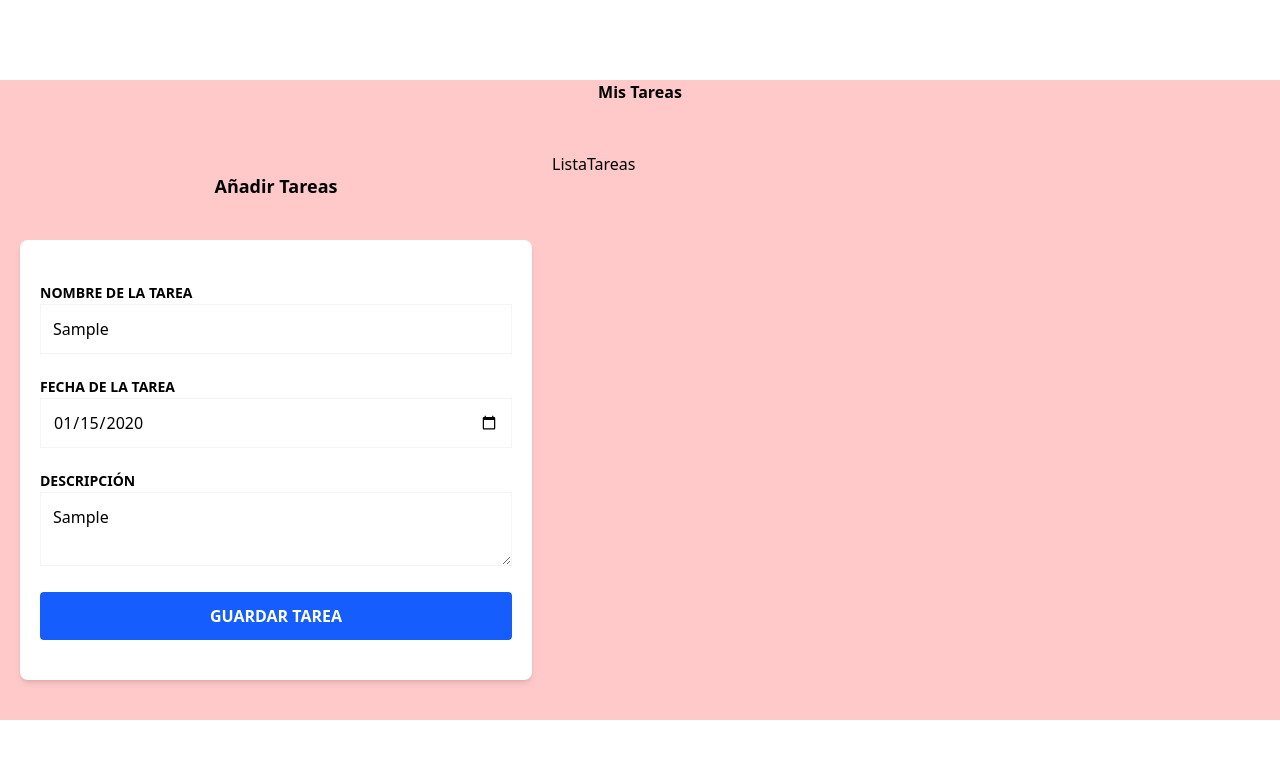
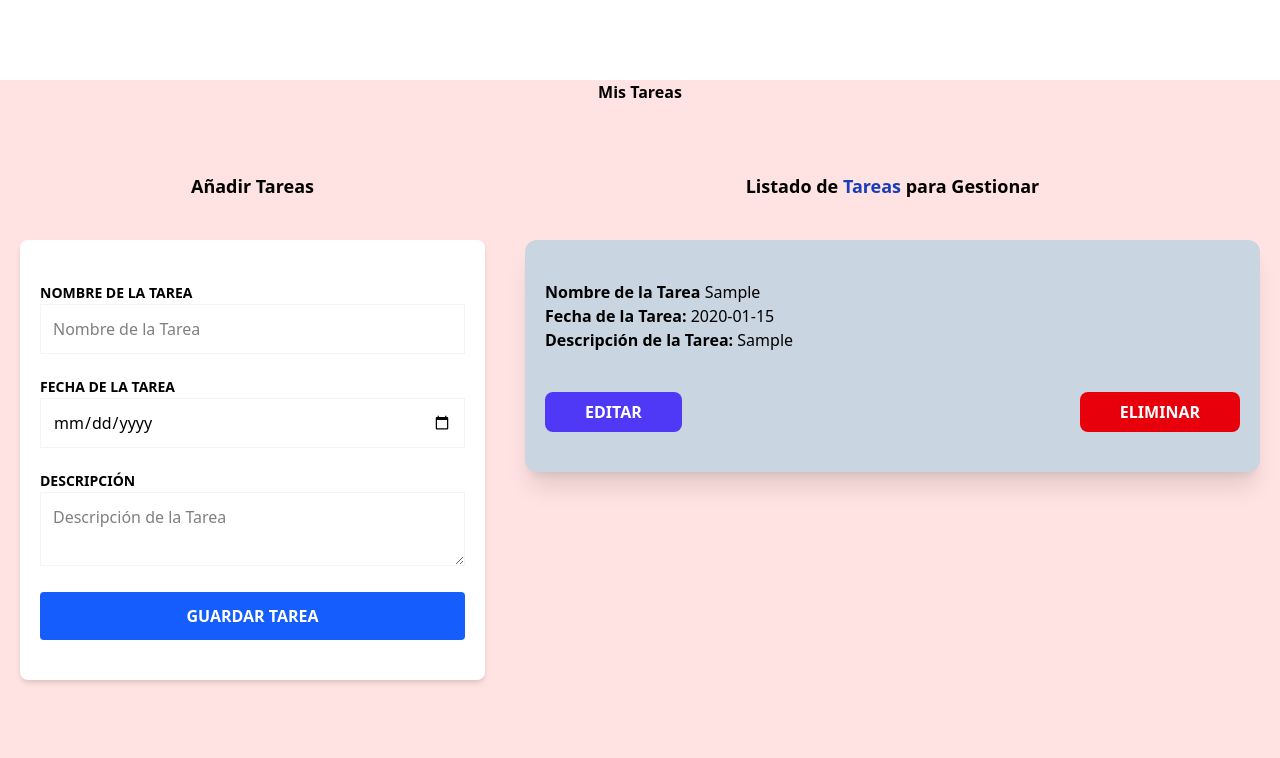
Before and after one commit to Alejandro404-dev/ListadoTareas-Zustand, a React (Vite) app: page / in a window 1280 px wide. Both pictures are taken after typing "Sample", "2020-01-15", "Sample" into the empty fields and a click on the input "Guardar Tarea". Shown: the top 758 px of the page. Built offline with nearby package versions, Linux system fonts and the light colour scheme.

Commit message:
The task list view of the page was implemented and some comments were added

```diff
--- a/src/App.tsx
+++ b/src/App.tsx
@@ -7,7 +7,7 @@ function App() {
 
   return (
     <>
-      <div className="container mx-auto mt-20 bg-red-200 " >
+      <div className="container mx-auto mt-20 bg-red-100 " >
         <h1 className=" font-bold text-center md:w-2/3 md:mx-auto " >Mis Tareas</h1>
 
 
--- a/src/components/FormularioTarea.tsx
+++ b/src/components/FormularioTarea.tsx
@@ -8,11 +8,13 @@ export default function FormularioTareas() {
 
   const {agregarTarea} = useTareaStore()
 
-  const { register, handleSubmit, formState: { errors } } = useForm <DraftTarea>()
+  const { register, handleSubmit, formState: { errors }, reset } = useForm <DraftTarea>()
 
   const registroTarea = (data: DraftTarea) => {
     console.log("Tarea registrada", data )
     agregarTarea(data)
+
+    reset()
   }
 
 
--- a/src/components/ListaTareas.tsx
+++ b/src/components/ListaTareas.tsx
@@ -3,10 +3,52 @@ import { useTareaStore } from "../store"
 
 export default function ListaTareas() {
 
-  const {tareas} = useTareaStore()
+  const { tareas } = useTareaStore()
   console.log("tareas con id's en ListaTareas", tareas)
 
   return (
-    <div>ListaTareas</div>
+    <div className="md:w-2/3 lg:3/5 md:h-screen overflow-auto " >
+      {/* si hay tareas, las mapeamos y mostramos, si no hay tareas mostramos un mensaje indicandolo */}
+      {tareas.length ? (
+        <div>
+          <h2 className="text-center text-lg mt-5 font-black mb-10">Listado de <span className="text-blue-800 font-bold">Tareas</span>  para Gestionar </h2>
+
+          {tareas.map(tarea =>
+            <div className="mx-5 my-10 py-10 bg-slate-300 rounded-xl shadow-xl">
+              <p className="ml-5"><span className="font-bold">Nombre de la Tarea</span> {tarea.tarea}</p>
+              <p className="ml-5"><span className="font-bold">Fecha de la Tarea:</span> {tarea.fecha.toString()}</p>
+              <p className="ml-5"><span className="font-bold">Descripción de la Tarea:</span> {tarea.descripcion}</p>
+
+
+              <div className=" flex flex-col lg:flex-row gap-3 justify-between mt-10 px-5 " >
+
+                <button
+                  type="button"
+                  className="py-2 px-10 bg-indigo-600 hover:bg-indigo-700 text-white font-bold uppercase rounded-lg"
+                >
+                  Editar
+                </button>
+
+                <button
+                  type="button"
+                  className="py-2 px-10 bg-red-600 hover:bg-red-700 text-white font-bold uppercase rounded-lg"
+                >
+                  Eliminar
+                </button>
+              </div>
+
+            </div>
+          )}
+        </div>
+      ) : (
+        <div>
+          <h2 className="text-center text-lg mt-5 font-black mb-10">No hay <span className="text-blue-800 font-bold">Tareas</span> registradas</h2>
+          <p className="text-center">Agrega tu primera tarea para que aparezca en este lugar</p>
+        </div>
+
+      )}
+
+
+    </div>
   )
 }
--- a/src/store.ts
+++ b/src/store.ts
@@ -1,34 +1,34 @@
 import { create } from "zustand";
-import { v4 as uuidv4 } from "uuid";
+import { v4 as uuidv4 } from "uuid"; // para generar IDs únicos
 import type { DraftTarea, Tarea } from "./types";
 
 type TareaState = {
     tareas: Tarea[]
-    agregarTarea: (data: DraftTarea) => void
+    agregarTarea: (data: DraftTarea) => void  // recibe data del formulario
 }
 
-
+// función para crear una nueva tarea con un id único
 const crearTarea = (tarea: DraftTarea): Tarea => {
     return {
         ...tarea,
         id: uuidv4()
     }
 }
-
+// creación del store usando zustand
 export const useTareaStore = create<TareaState>((set) => ({
     tareas: [],
     agregarTarea: (data) => {
         console.log("llega la data del formulario al store", data)
 
-        const nuevaTarea = crearTarea(data)
+        const nuevaTarea = crearTarea(data) // crear la tarea con id único
         set((state) => ({
             tareas: [
                 ...state.tareas,
                 nuevaTarea
             ]
-
         }))
+    }
 
 
-    }
+
 }))
```
